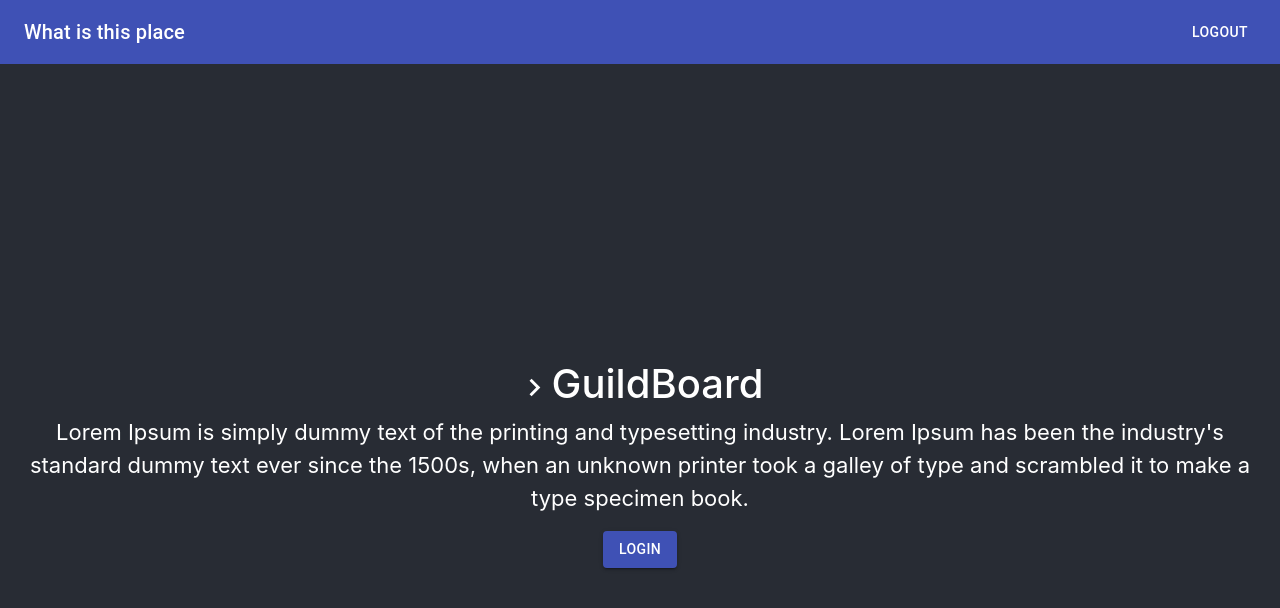
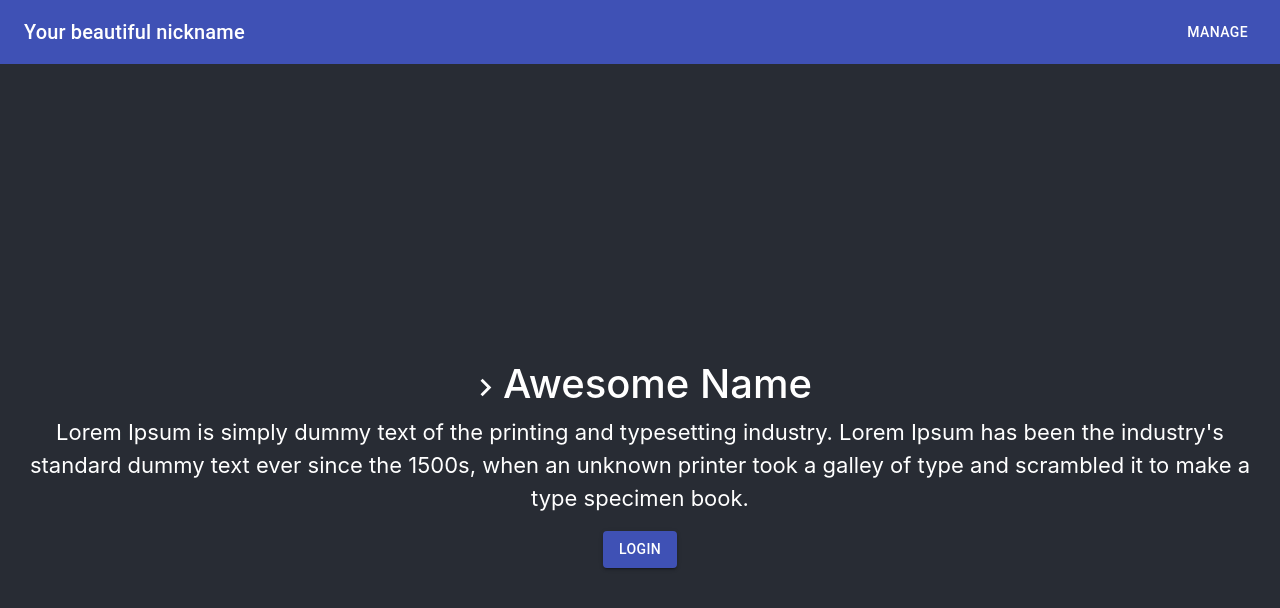
Before and after one commit to charfweh/Discord-Oauth-Mern, a React (Create React App) app in the folder clientside/: page / in a window 1280 px wide. Shown: the top 608 px of the page. Built offline with nearby package versions, Linux system fonts and the light colour scheme; no server answers.

Commit message:
stable release v1.0.0

```diff
--- a/clientside/src/App.js
+++ b/clientside/src/App.js
@@ -5,13 +5,16 @@ import Container from "@material-ui/core/Container"
 import KeyboardArrowRightOutlinedIcon from '@material-ui/icons/KeyboardArrowRightOutlined';
 import NavbarComponent from "./Navbar"
 import {LoginButton, LogoutButton} from "./Button";
+import axios from "axios";
+
+
 function TestComponent(props){
   console.log(props)
   console.log(props.login)
   const state = props.login
   return(
     <>
-        {state ? <LoginButton login = {props.login} onClick = {props.onClick}/> : <LogoutButton login = {props.login} onClick = {props.onClick}/>}
+        {state ? <LogoutButton login = {props.login} onClick = {props.onClick}/> : <LoginButton login = {props.login} onClick = {props.onClick}/>}
     </>
   )
 }
@@ -20,21 +23,47 @@ class App extends React.Component {
     super(props)
     this.handleClick = this.handleClick.bind(this)
     this.state = {
-      login : true,
+      login : false,
+      username : "Your beautiful nickname"
     }
   }
   handleClick(){
-    this.setState({
-      login: !this.state.login,
+
+    if(this.state.login){
+      axios.get("/authorize/logout").then(res=>{
+        this.setState({
+          login: false,
+          username : "Your beautiful nickname"
+        })
+      }).catch((err)=>{
+        console.log(err);
+      })
+    }else{
+      window.location.href = "https://discord.com/oauth2/authorize?client_id=536543417271058444&redirect_uri=http%3A%2F%2Flocalhost%3A3001%2Fauthorize%2Fcallback&response_type=code&scope=identify%20guilds";
+    }
+  }
+
+  // GETTING THE USER DATA
+  componentDidMount(){
+    axios.get("/authorize/testdata").then(res=>{
+      console.log("res" + res.data.login)
+      if(res.data.login) {
+        this.setState({
+          login: true,
+          username : res.data.username
+        })
+      }
+    }).catch((err)=>{
+      console.log(err);
     })
   }
 
   render() {
     return (
       <div className="App">
-        <NavbarComponent/>
+        <NavbarComponent username = {this.state.username}/>
         <div className="App-header">
-          <h1><KeyboardArrowRightOutlinedIcon fontSize = "large"/>GuildBoard</h1>
+          <h1><KeyboardArrowRightOutlinedIcon fontSize = "large"/>Awesome Name</h1>
           <Container className = "infoContainer" maxWidth = "lg">
           <p>Lorem Ipsum is simply dummy text of the printing and typesetting industry.
           Lorem Ipsum has been the industry's standard dummy text ever since the 1500s,
--- a/clientside/src/Navbar.js
+++ b/clientside/src/Navbar.js
@@ -24,9 +24,9 @@ function ButtonAppBar(props) {
       <AppBar position="static">
         <Toolbar>
           <Typography variant="h6" className={classes.title}>
-            What is this place
+            {props.username}
           </Typography>
-          <Button color="inherit">Logout</Button>
+          <Button color="inherit">Manage</Button>
         </Toolbar>
       </AppBar>
     </div>
@@ -36,7 +36,7 @@ function ButtonAppBar(props) {
 class NavBarComponent extends React.Component{
     render(){
         return(
-            <ButtonAppBar/>
+            <ButtonAppBar username = {this.props.username}/>
         )
     }
 }
```
Also changed, not shown: clientside/src/Button.js (+0 -21 lines).
